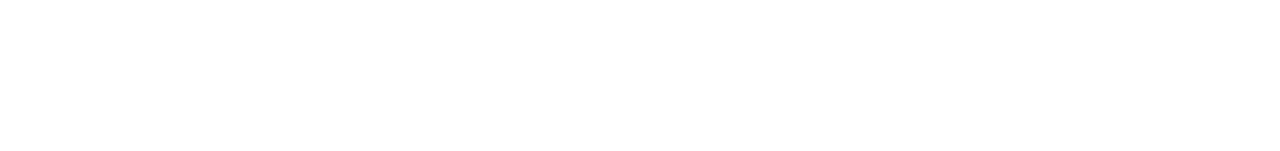
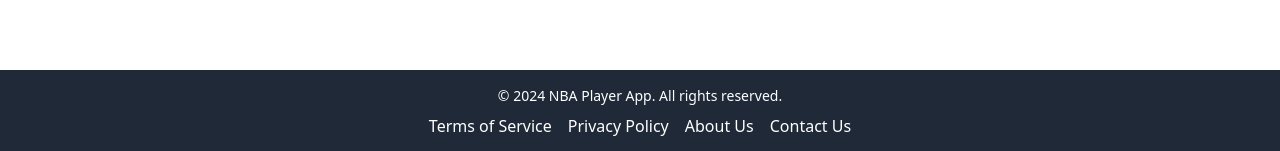
Before and after one commit to Johnson150/basketballapp, a Next.js app: page /edit in a window 1280 px wide. Shown: the part 646-797 px from the top of the page. Built offline with nearby package versions, Linux system fonts and the light colour scheme; no server answers.

Commit message:
added footer component

```diff
--- a/components/footer.js
+++ b/components/footer.js
@@ -0,0 +1,20 @@
+
+import React from 'react';
+
+const Footer = () => {
+    return (
+        <footer className="fixed bottom-0 w-full bg-gray-800 text-white text-center p-4">
+            <p className="text-sm">
+                © {new Date().getFullYear()} NBA Player App. All rights reserved.
+            </p>
+            <div className="flex justify-center space-x-4 mt-2">
+                <a href="/terms" className="hover:text-gray-300">Terms of Service</a>
+                <a href="/privacy" className="hover:text-gray-300">Privacy Policy</a>
+                <a href="/about" className="hover:text-gray-300">About Us</a>
+                <a href="/contact" className="hover:text-gray-300">Contact Us</a>
+            </div>
+        </footer>
+    );
+}
+
+export default Footer;
--- a/pages/edit.js
+++ b/pages/edit.js
@@ -3,6 +3,7 @@
 import Addplayer from '../components/Addplayer';
 import Header from '../components/header';
 import '../app/globals.css';
+import Footer from '../components/footer';
 const Add = () => {
     const [posts, setPosts] = useState([]);
 
@@ -29,6 +30,7 @@
             <h1 class="text-3xl font-bold text-center text-gray-800 mt-4 mb-4">Edit Page</h1>
             <PlayerList players={posts} />
             <Addplayer />
+            <Footer />
         </div>
     );
 };
--- a/pages/home.js
+++ b/pages/home.js
@@ -1,5 +1,6 @@
 import Header from "../components/header";
 import '../app/globals.css';
+import Footer from "@/components/footer";
 
 const Home = () => {
     return (
@@ -8,7 +9,9 @@
             <div className="container mx-auto px-4">
                 <h1 className="text-3xl font-bold text-center my-8">Welcome to NBA Player App</h1>
                 <p className="text-xl text-gray-700 text-center">Your job is to update the player database you can Delete, Update and Add new players to the NBA player app, For the 2023 - 2024 NBA season.</p>
+
             </div>
+            <Footer />
         </div>
     );
 };
--- a/pages/leader.js
+++ b/pages/leader.js
@@ -2,6 +2,7 @@
 import LeadersList from '../components/Leagueleader';
 import Header from '../components/header';
 import '../app/globals.css';
+import Footer from '../components/footer';
 const Leaders = () => {
     const [posts, setPosts] = useState([]);
 
@@ -26,6 +27,7 @@
         <div>
             <Header />
             <LeadersList players={posts} />
+            <Footer />
         </div>
     );
 };
```
